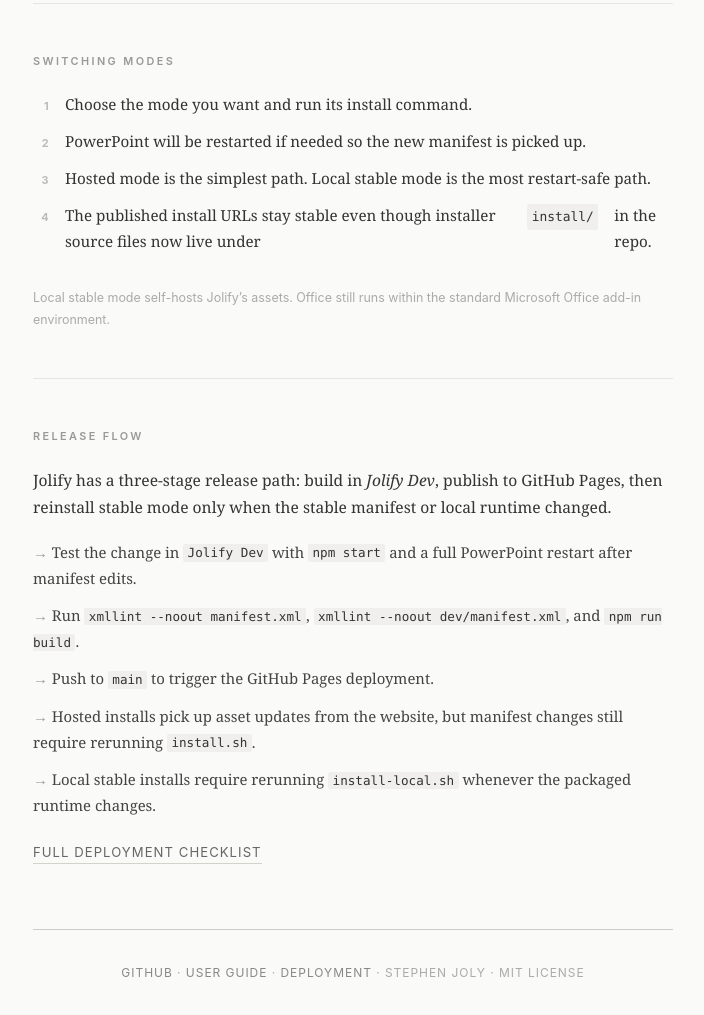
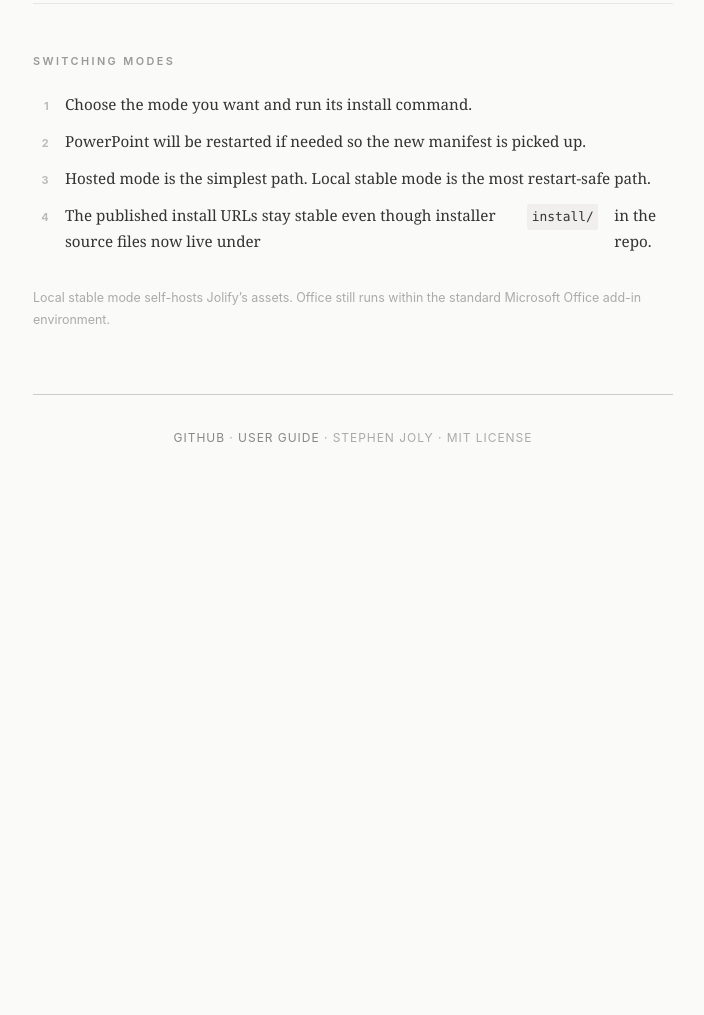
Before and after one commit to stephenjoly/jolify-ppt, a website built with webpack: page index.html in a window 1280 px wide. Shown: the part 2729-3744 px from the top of the page, without its empty margins (287-991 px from the left). After the commit the page ends 3289 px from the top, so only its background shows below. Built offline with nearby package versions, Linux system fonts and the light colour scheme.

Commit message:
Remove public release flow from homepage

```diff
--- a/index.html
+++ b/index.html
@@ -201,20 +201,6 @@
     .mode-grid {
       display: grid;
       gap: 1.35rem;
-    }
-
-    .release-list {
-      list-style: none;
-      display: grid;
-      gap: 0.7rem;
-      margin: 1.1rem 0 1.25rem;
-      font-size: 0.93rem;
-      color: #444;
-    }
-
-    .release-list li::before {
-      content: "→ ";
-      color: #999;
     }
 
     .doc-link {
@@ -429,27 +415,9 @@
       </p>
     </section>
 
-    <section>
-      <h2>Release Flow</h2>
-      <p>
-        Jolify has a three-stage release path: build in <em>Jolify Dev</em>, publish to GitHub Pages, then reinstall stable mode only when the stable manifest or local runtime changed.
-      </p>
-      <ul class="release-list">
-        <li>Test the change in <code>Jolify Dev</code> with <code>npm start</code> and a full PowerPoint restart after manifest edits.</li>
-        <li>Run <code>xmllint --noout manifest.xml</code>, <code>xmllint --noout dev/manifest.xml</code>, and <code>npm run build</code>.</li>
-        <li>Push to <code>main</code> to trigger the GitHub Pages deployment.</li>
-        <li>Hosted installs pick up asset updates from the website, but manifest changes still require rerunning <code>install.sh</code>.</li>
-        <li>Local stable installs require rerunning <code>install-local.sh</code> whenever the packaged runtime changes.</li>
-      </ul>
-      <p>
-        <a class="doc-link" href="https://github.com/stephenjoly/jolify-ppt/blob/main/docs/DEPLOYMENT.md">Full Deployment Checklist</a>
-      </p>
-    </section>
-
     <footer>
       <span><a href="https://github.com/stephenjoly/jolify-ppt">GitHub</a></span>
       <span><a href="guide.html">User Guide</a></span>
-      <span><a href="https://github.com/stephenjoly/jolify-ppt/blob/main/docs/DEPLOYMENT.md">Deployment</a></span>
       <span>Stephen Joly</span>
       <span>MIT License</span>
     </footer>
```
